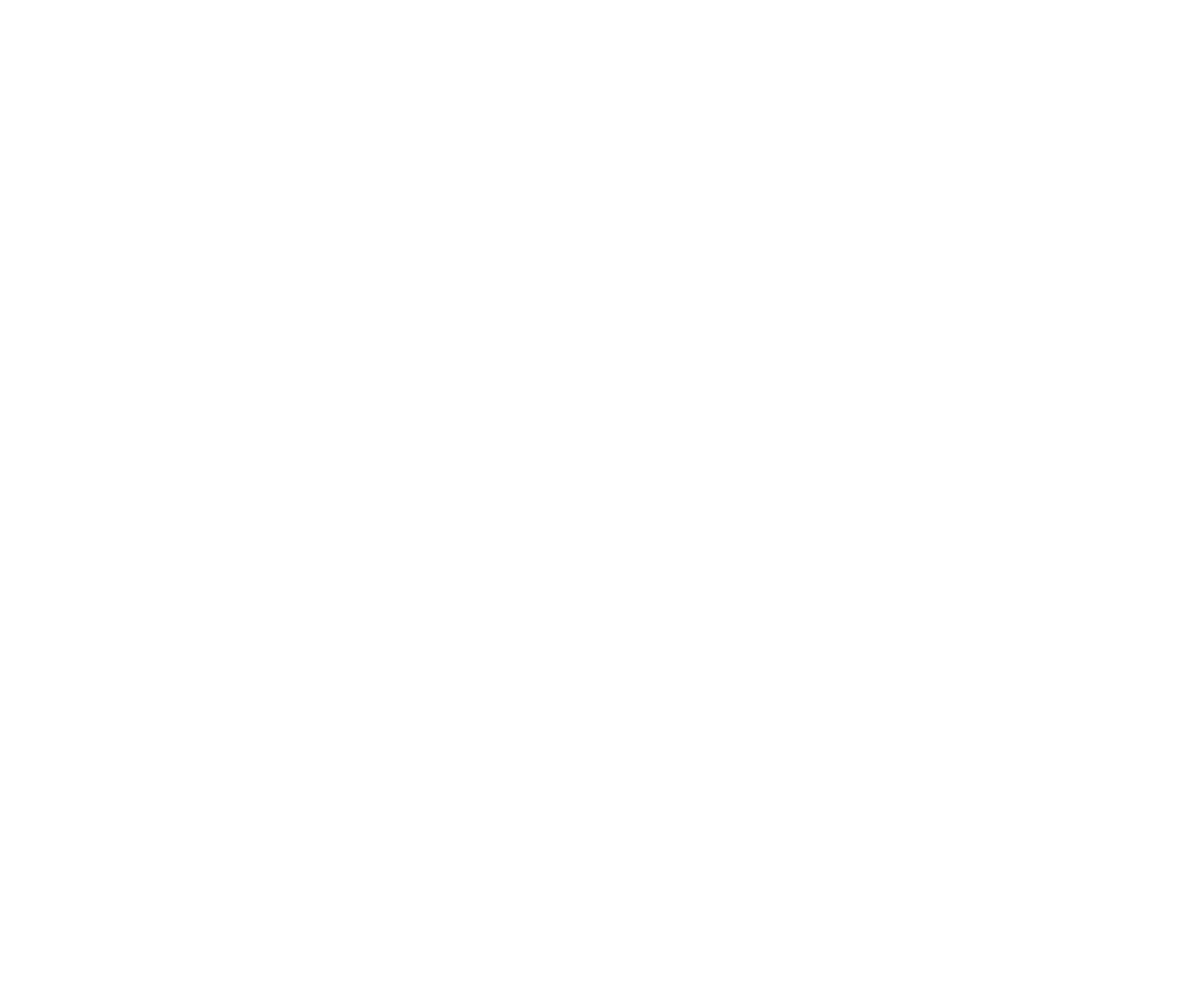
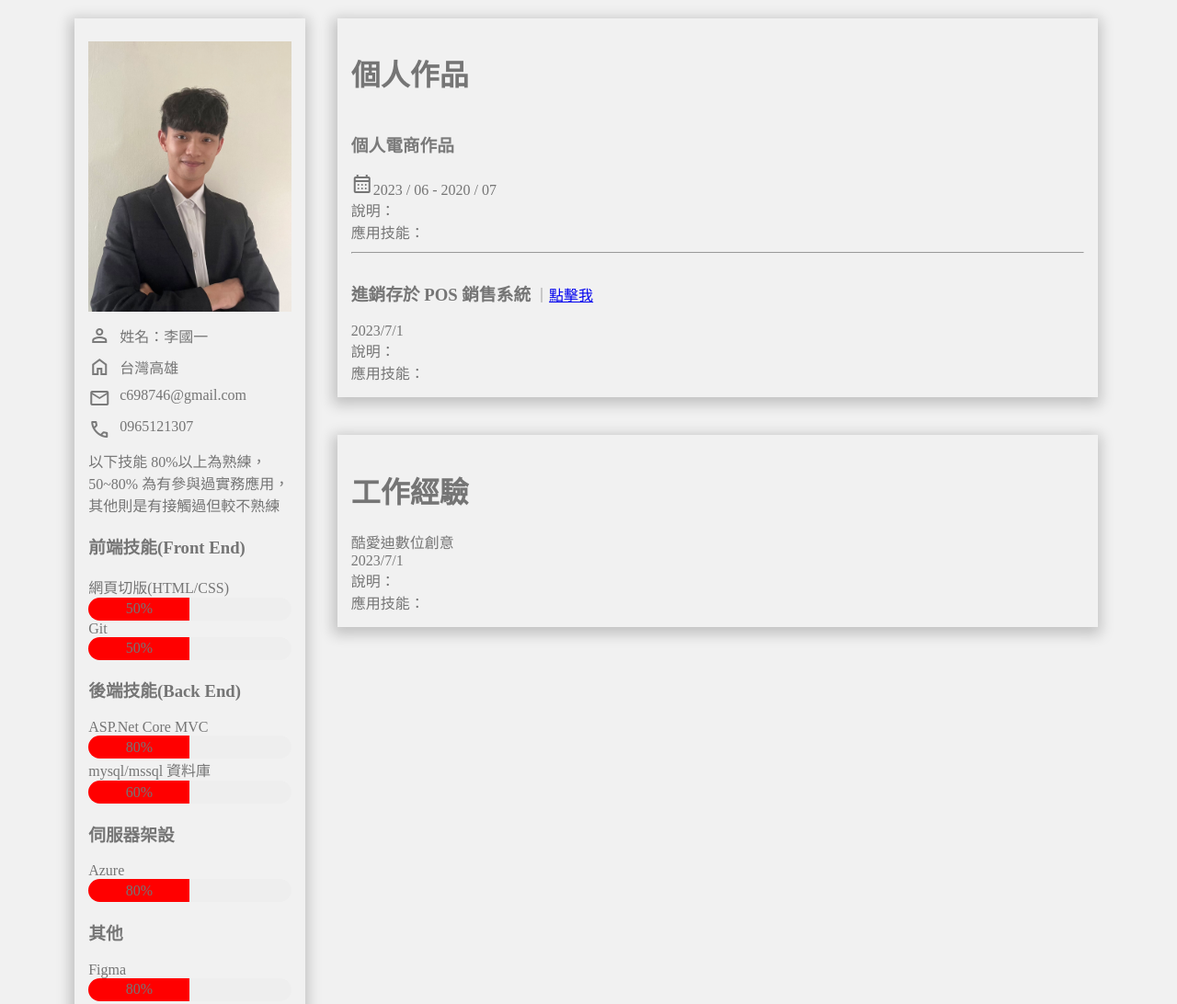
Before and after one commit to Reid408/resume, a plain HTML site: page index.html in a window 1280 px wide. Shown: the top 1092 px of the page at 92% size. Before the commit the page ends 800 px from the top, so only its background shows below. Drawn offline with nearby package versions, Linux system fonts and the light colour scheme.

Commit message:
建立初次簡歷與素材文件

```diff
--- /dev/null
+++ b/css/index.css
@@ -0,0 +1,139 @@
+body {
+  background-color: #f1f1f1;
+  color: #757575 !important;
+}
+
+.main {
+  width: 90%;
+  margin: 20px 5%;
+  display: flex;
+  flex-direction: row;
+}
+
+.left {
+  display: inline-block;
+  padding: 15px;
+  width: 20%;
+  margin-left: 10px;
+  box-shadow: -1px 4px 14px 4px rgba(0, 0, 0, 0.2);
+}
+
+.left_personalInfo div {
+  margin: 10px 0;
+}
+
+.icon-small {
+  color: #7a7a7a;
+  vertical-align: top;
+  margin-right: 10px;
+}
+
+.icon_small {
+  color: #7a7a7a;
+  vertical-align: top;
+  margin-right: 10px;
+}
+
+.right {
+  display: inline-block;
+  padding: 0 15px;
+  width: 75%;
+  margin-left: 20px;
+}
+
+.right_box {
+  padding: 15px;
+  box-shadow: -1px 4px 14px 4px rgba(0, 0, 0, 0.2);
+}
+
+.right_box:not(:first-child) {
+  margin-top: 5%;
+}
+
+hr {
+  margin: 10px 0;
+}
+
+h3 {
+  display: inline-block;
+}
+
+.left_pic {
+  margin-right: 40%;
+}
+
+.left_personalInfo img {
+  width: 100%;
+}
+
+.skill_container {
+  width: 100%;
+  height: 25px;
+  border-radius: 25px;
+  background-color: #eee;
+}
+
+.skill_progress1 {
+  width: 50%;
+  height: 25px;
+  border-radius: 25px 0 0 25px;
+  background-color: red;
+  display: flex;
+  align-items: center;
+  justify-content: center;
+}
+
+.personalTitle {
+  color: #7a7a7a;
+}
+
+/* =================================================================
+  IPAD
+  */
+@media (max-width: 1064px) {
+  .main {
+    width: 90%;
+    margin: 20px 5%;
+    display: flex;
+    flex-direction: row;
+  }
+
+  .left {
+    display: inline-block;
+    padding: 15px;
+    margin-left: 5px;
+    width: 30%;
+    box-shadow: -1px 4px 14px 4px rgba(0, 0, 0, 0.2);
+  }
+
+  .right {
+    display: inline-block;
+    padding: 0 15px;
+  }
+}
+
+/* =================================================================
+  Mobile
+  */
+@media (max-width: 543px) {
+  .main {
+    width: 90%;
+    margin: 20px 5%;
+    display: flex;
+    flex-direction: column;
+  }
+
+  .left {
+    display: inline-block;
+    padding: 15px;
+    margin-left: 5px;
+    width: auto;
+    box-shadow: -1px 4px 14px 4px rgba(0, 0, 0, 0.2);
+  }
+
+  .right {
+    display: inline-block;
+    padding: 0 15px;
+    margin-top: 5%;
+  }
+}
--- a/index.html
+++ b/index.html
@@ -1,9 +1,138 @@
 <!DOCTYPE html>
-<html lang="en">
+<html lang="zh-Hant-tw">
   <head>
     <meta charset="UTF-8" />
     <meta name="viewport" content="width=device-width, initial-scale=1.0" />
+    <link rel="stylesheet" href="css/index.css" />
+    <link rel="preconnect" href="https://fonts.googleapis.com" />
+    <link rel="preconnect" href="https://fonts.gstatic.com" crossorigin />
+    <link
+      href="https://fonts.googleapis.com/css2?family=Noto+Sans+TC:wght@100;500;900&display=swap"
+      rel="stylesheet"
+    />
+    <link
+      rel="stylesheet"
+      href="https://fonts.googleapis.com/css2?family=Material+Symbols+Outlined:opsz,wght,FILL,GRAD@48,400,0,0"
+    />
     <title>Document</title>
   </head>
-  <body></body>
+  <body>
+    <div class="main">
+      <div class="left">
+        <div class="left_personalInfo">
+          <div class="left_pic">
+            <img src="img/S__3416103.jpg" alt="" />
+          </div>
+          <div>
+            <span class="material-symbols-outlined icon_small"> person </span
+            >姓名：李國一
+          </div>
+          <div>
+            <span class="material-symbols-outlined icon_small"> home </span
+            >台灣高雄
+          </div>
+          <div>
+            <span class="material-symbols-outlined icon_small"> mail </span
+            >c698746@gmail.com
+          </div>
+          <div>
+            <span class="material-symbols-outlined icon_small"> call </span
+            >0965121307
+          </div>
+        </div>
+        <div class="info_text">
+          以下技能 80%以上為熟練，50~80%
+          為有參與過實務應用，其他則是有接觸過但較不熟練
+        </div>
+        <div class="skill_end">
+          <div><h3>前端技能(Front End)</h3></div>
+          <div class="skill_bar">
+            <div class="skill_text">網頁切版(HTML/CSS)</div>
+            <div class="skill_container">
+              <div class="skill_progress1">50%</div>
+            </div>
+          </div>
+          <div class="skill_bar">
+            <div class="skill_text">Git</div>
+            <div class="skill_container">
+              <div class="skill_progress1">50%</div>
+            </div>
+          </div>
+        </div>
+        <div class="skill_end">
+          <div><h3>後端技能(Back End)</h3></div>
+          <div class="skill_bar">
+            <div class="skill_text">ASP.Net Core MVC</div>
+            <div class="skill_container">
+              <div class="skill_progress1">80%</div>
+            </div>
+          </div>
+          <div class="skill_bar">
+            <div class="skill_text">mysql/mssql 資料庫</div>
+            <div class="skill_container">
+              <div class="skill_progress1">60%</div>
+            </div>
+          </div>
+        </div>
+        <div class="skill_end">
+          <div><h3>伺服器架設</h3></div>
+          <div class="skill_bar">
+            <div class="skill_text">Azure</div>
+            <div class="skill_container">
+              <div class="skill_progress1">80%</div>
+            </div>
+          </div>
+        </div>
+        <div class="skill_end">
+          <div><h3>其他</h3></div>
+          <div class="skill_bar">
+            <div class="skill_text">Figma</div>
+            <div class="skill_container">
+              <div class="skill_progress1">80%</div>
+            </div>
+          </div>
+        </div>
+      </div>
+      <!--分行-->
+      <div class="right">
+        <div class="right_personalFile right_box">
+          <h1>個人作品</h1>
+          <div class="personalFile">
+            <div class="personalTitle"><h3>個人電商作品</h3></div>
+            <div>
+              <span class="material-symbols-outlined"> calendar_month </span
+              >2023 / 06 - 2020 / 07
+            </div>
+            <div>說明：</div>
+            <div>應用技能：</div>
+            <hr />
+          </div>
+          <div class="personalFile">
+            <div>
+              <h3>進銷存於 POS 銷售系統</h3>
+              ｜<a
+                href="https://drive.google.com/file/d/19V6lyR1saZ23JL7DeKx7_2WxqVSJgvSA/view?usp=sharing"
+                target="_blank"
+                >點擊我</a
+              >
+            </div>
+            <div>2023/7/1</div>
+            <div>說明：</div>
+            <div>應用技能：</div>
+          </div>
+        </div>
+        <div class="right_workExperience right_box">
+          <h1>工作經驗</h1>
+          <div class="workExperience">
+            <div>酷愛迪數位創意</div>
+            <div>2023/7/1</div>
+            <div>說明：</div>
+            <div>應用技能：</div>
+          </div>
+        </div>
+      </div>
+    </div>
+
+    <div class="footer"></div>
+  </body>
 </html>
```
Also changed, not shown: img/S__3416103.jpg (added).
